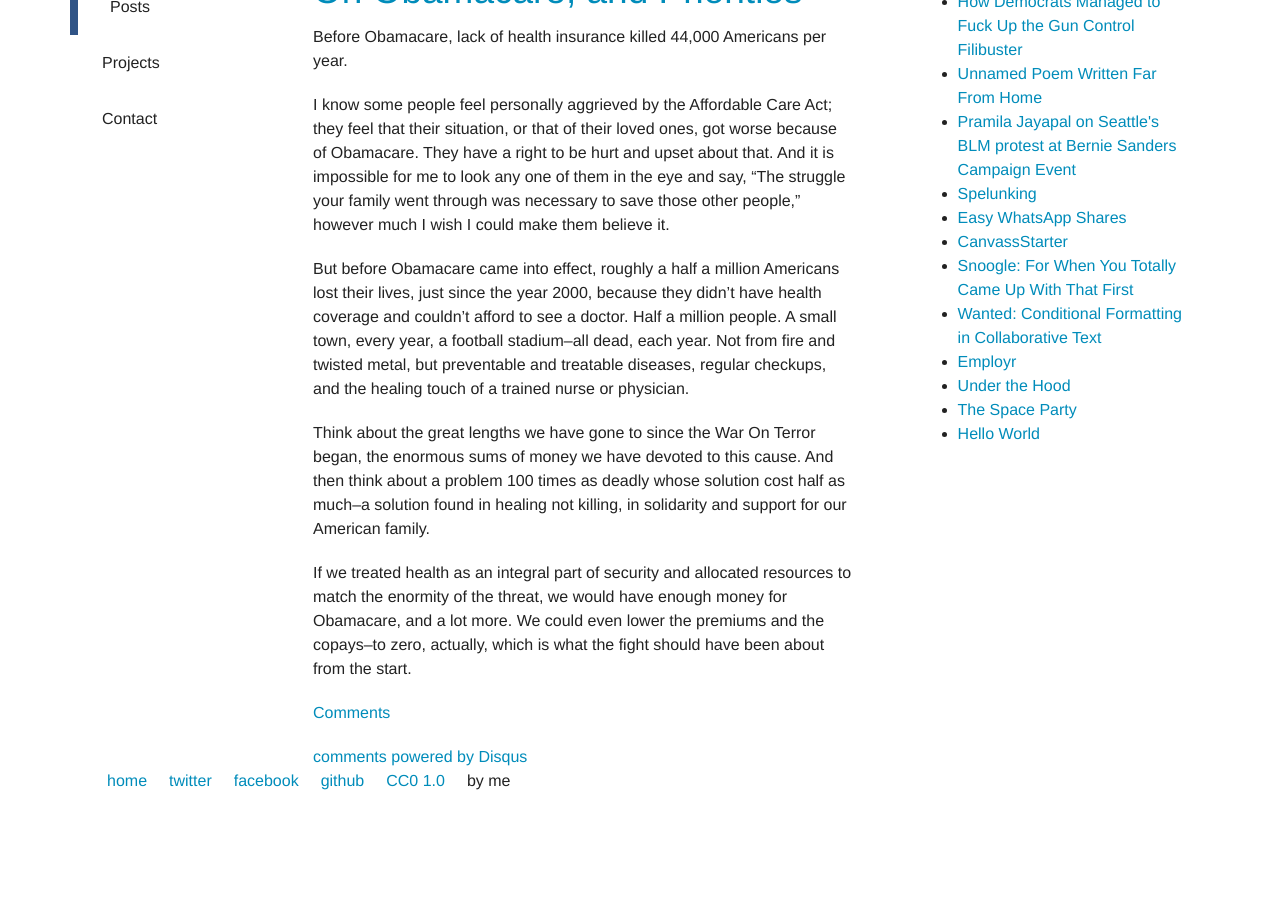
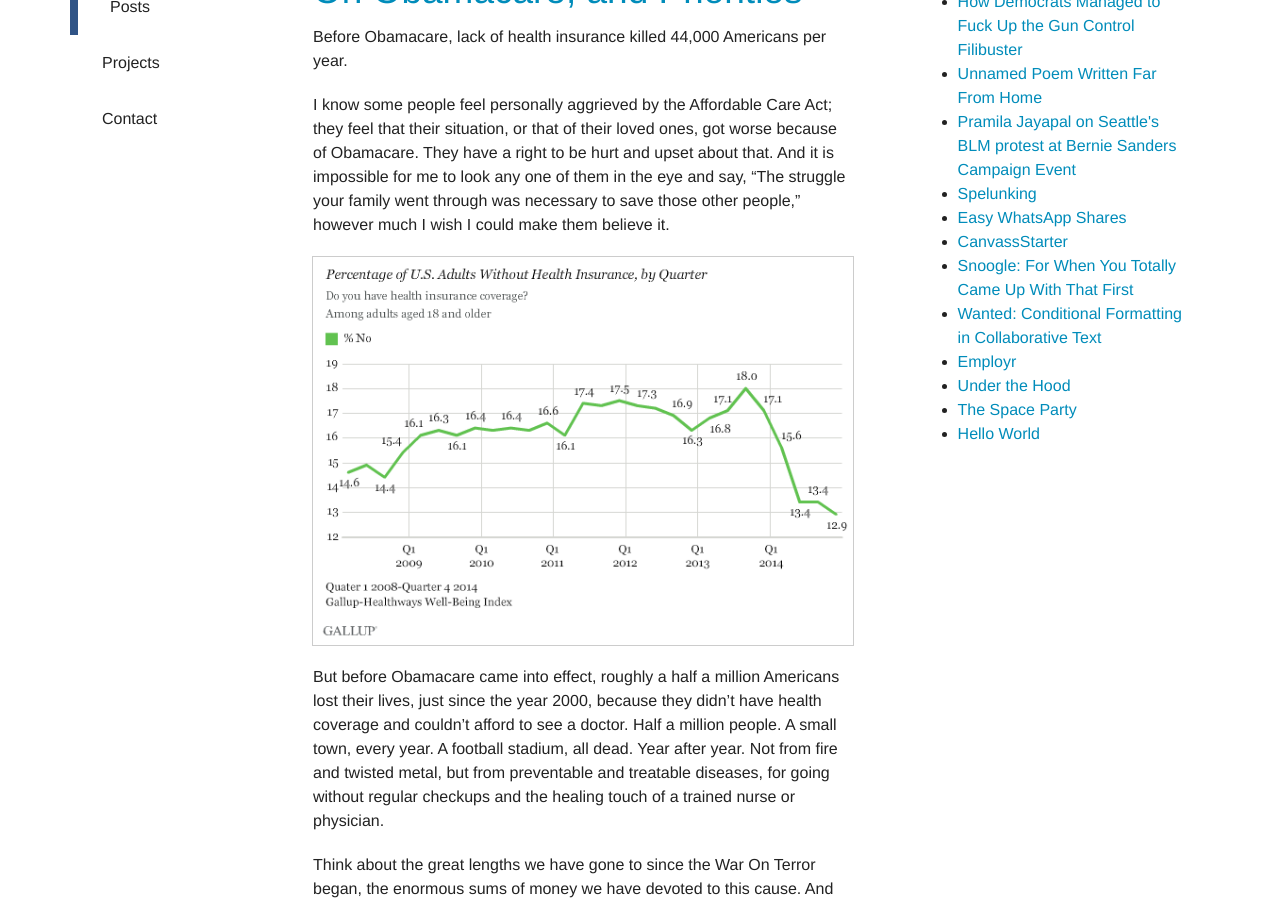
Before and after one commit to michaelsnook/snook.pub, a Jekyll site: the page built from _posts/2017-01-05-Obamacare.md, in a window 1280 px wide and 900 px high, scrolled down 268 px. Built offline with Jekyll 4.4.1, drawn with Linux system fonts in a browser that asks for light colours; comment, search, counter and statistics services are not loaded; before the commit the page ends 1078 px from its top, so only the background shows below that.

Commit message:
Edit, and add image

```diff
--- a/_config.yml
+++ b/_config.yml
@@ -1,4 +1,3 @@
-markdown: kramdown
 title: snook.pub
 domainroot: http://snook.pub
 fb:
--- a/_posts/2017-01-05-Obamacare.md
+++ b/_posts/2017-01-05-Obamacare.md
@@ -3,13 +3,16 @@ layout: posts
 datestring: Thursday, Jan 5, 2017
 title: On Obamacare, and Priorities
 category: posts
+image: /static/images/gallup-uninsured.png
 ---
 
 Before Obamacare, lack of health insurance killed 44,000 Americans per year.
 
 I know some people feel personally aggrieved by the Affordable Care Act; they feel that their situation, or that of their loved ones, got worse because of Obamacare. They have a right to be hurt and upset about that. And it is impossible for me to look any one of them in the eye and say, "The struggle your family went through was necessary to save those other people," however much I wish I could make them believe it.
 
-But before Obamacare came into effect, roughly a half a million Americans lost their lives, just since the year 2000, because they didn't have health coverage and couldn't afford to see a doctor. Half a million people. A small town, every year, a football stadium--all dead, each year. Not from fire and twisted metal, but preventable and treatable diseases, regular checkups, and the healing touch of a trained nurse or physician.
+<img class="th" src="/static/images/gallup-uninsured.png" alt="A chart showing the rate of Americans without health insurance declining sharply after the Affordable Care Act took effect">
+
+But before Obamacare came into effect, roughly a half a million Americans lost their lives, just since the year 2000, because they didn't have health coverage and couldn't afford to see a doctor. Half a million people. A small town, every year. A football stadium, all dead. Year after year. Not from fire and twisted metal, but from preventable and treatable diseases, for going without regular checkups and the healing touch of a trained nurse or physician.
 
 Think about the great lengths we have gone to since the War On Terror began, the enormous sums of money we have devoted to this cause. And then think about a problem 100 times as deadly whose solution cost half as much--a solution found in healing not killing, in solidarity and support for our American family.
 
```
Also changed, not shown: static/images/gallup-uninsured.png (added).
